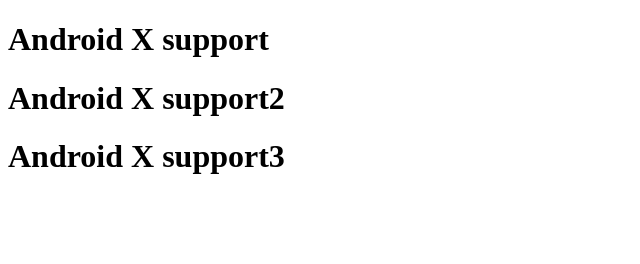
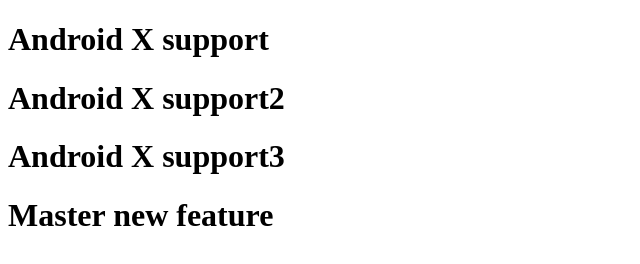
Before and after one commit to geek-sajjad/test_git, a plain HTML site: page index.html in a window 1280 px wide. Shown: the whole page, without its empty margins (0-640 px from the left). Drawn offline with Linux system fonts and the light colour scheme.

Commit message:
adding feature

```diff
--- a/index.html
+++ b/index.html
@@ -10,5 +10,6 @@
     <h1>Android X support</h1>
     <h1>Android X support2</h1>
     <h1>Android X support3</h1>
+    <h1>Master new feature</h1>
 </body>
 </html>
```
